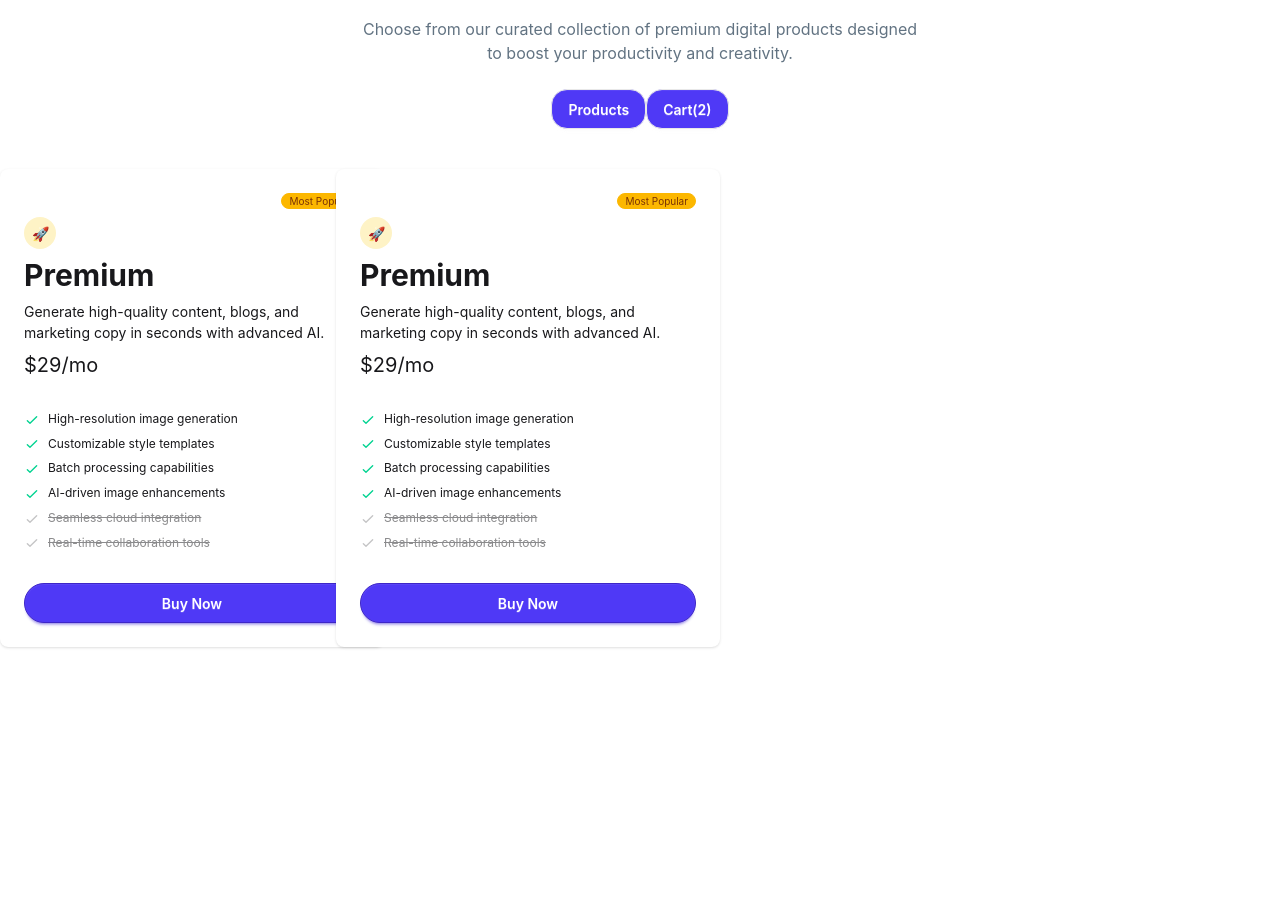
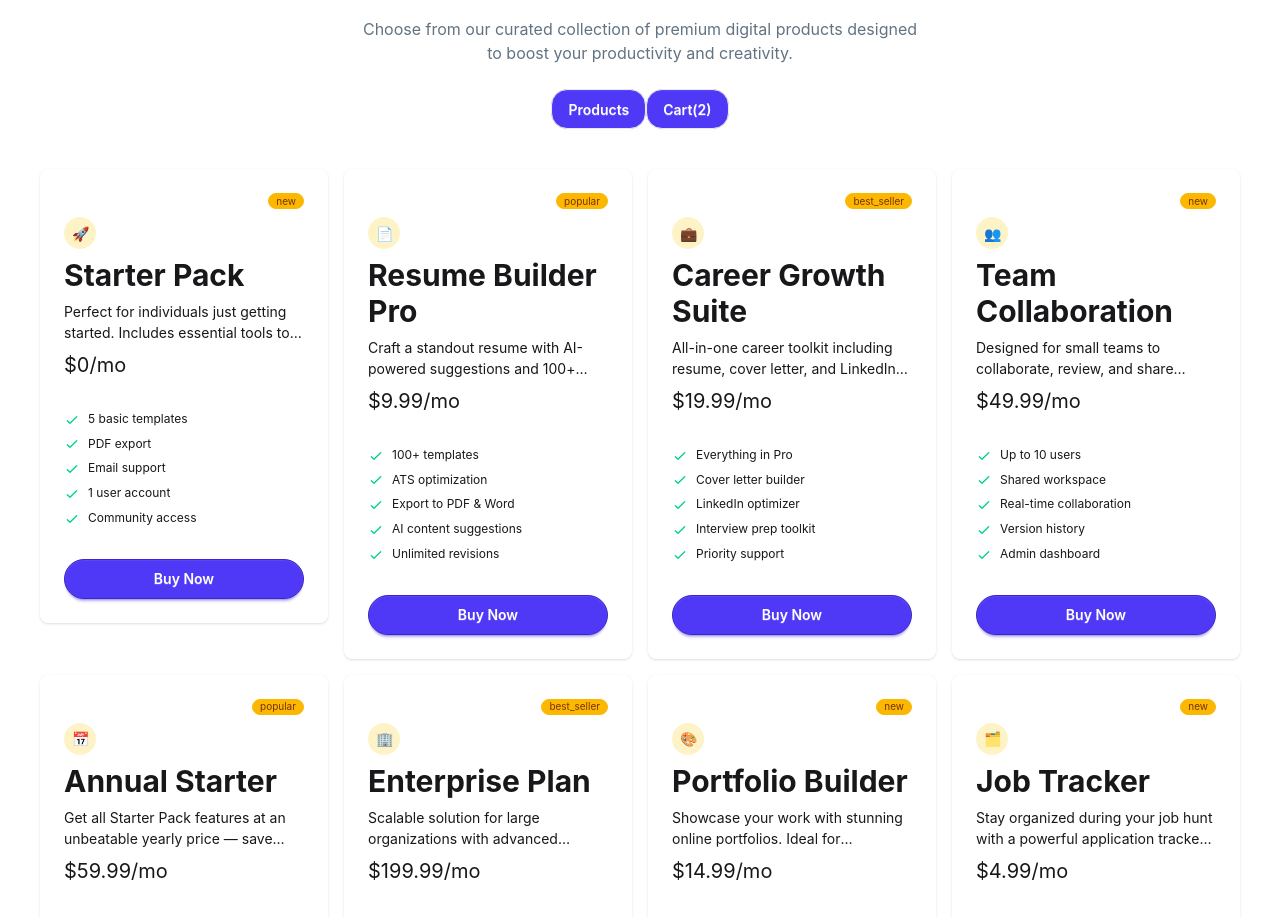
Before and after one commit to md-kudrot/Assignment-06, a React (Vite) app in the folder DigiTools-Platform/: page / in a window 1280 px wide. Shown: the part 1224-2141 px from the top of the page. Before the commit the page ends 1911 px from the top, so only its background shows below. Built offline with nearby package versions, Linux system fonts and the light colour scheme.

Commit message:
feat: enhance MainCart and AllCart components with dynamic data rendering

```diff
--- a/DigiTools-Platform/src/App.jsx
+++ b/DigiTools-Platform/src/App.jsx
@@ -1,17 +1,24 @@
+import { Suspense } from "react"
 import Hero from "./componants/Hero/Hero"
 import MainCart from "./componants/MainCartSection/MainCartSection"
 import Nav from "./componants/Nav/Nav"
 
+const fetchData = async () => {
+  const response = await fetch("/data.json")
+  return response.json();
+}
 
 
 
 function App() {
-
+  const dataPromise = fetchData()
   return (
     <>
-     <Nav></Nav>
+      <Nav></Nav>
       <Hero></Hero>
-      <MainCart></MainCart>
+      <Suspense fallback={<span className="loading loading-dots loading-xl"></span>}>
+        <MainCart dataPromise={dataPromise}></MainCart>
+      </Suspense>
     </>
   )
 }
--- a/DigiTools-Platform/src/componants/MainCartSection/AllCart/AllCart.jsx
+++ b/DigiTools-Platform/src/componants/MainCartSection/AllCart/AllCart.jsx
@@ -1,96 +1,38 @@
 import React from 'react';
 
-const AllCart = () => {
+const AllCart = ({item}) => {
+    console.log(item)
     return (
-        <div className='grid gap-16 py-10  grid-cols-2 md:grid-cols-3 lg:grid-cols-4'>
-            <div className="card w-96 bg-base-100 shadow-sm">
+        <div className=''>
+            <div className="card bg-base-100 shadow-sm">
                 <div className="card-body">
                     <div className="flex justify-end">
-                        <span className="badge badge-xs badge-warning">Most Popular</span>
+                        <span className="badge badge-xs badge-warning">{item.tagType}</span>
                     </div>
 
-                    <div className="bg-amber-100 rounded-full w-8 h-8 flex items-center justify-center">🚀</div>
+                    <div className="bg-amber-100 rounded-full w-8 h-8 flex items-center justify-center">{item.icon}</div>
 
                     <div className="space-y-2">
-                        <h2 className="text-3xl font-bold">Premium</h2>
-                        <p>Generate high-quality content, blogs, and marketing copy in seconds with advanced AI.</p>
-                        <span className="text-xl">$29/mo</span>
+                        <h2 className="text-3xl font-bold">{item.name}</h2>
+                        <p className='line-clamp-2'>{item.description}</p>
+                        <span className="text-xl">${item.price}/mo</span>
                     </div>
                     <ul className="mt-6 flex flex-col gap-2 text-xs">
-                        <li>
-                            <svg xmlns="http://www.w3.org/2000/svg" className="size-4 me-2 inline-block text-success" fill="none" viewBox="0 0 24 24" stroke="currentColor"><path strokeLinecap="round" strokeLinejoin="round" strokeWidth="2" d="M5 13l4 4L19 7" /></svg>
-                            <span>High-resolution image generation</span>
-                        </li>
-                        <li>
-                            <svg xmlns="http://www.w3.org/2000/svg" className="size-4 me-2 inline-block text-success" fill="none" viewBox="0 0 24 24" stroke="currentColor"><path strokeLinecap="round" strokeLinejoin="round" strokeWidth="2" d="M5 13l4 4L19 7" /></svg>
-                            <span>Customizable style templates</span>
-                        </li>
-                        <li>
-                            <svg xmlns="http://www.w3.org/2000/svg" className="size-4 me-2 inline-block text-success" fill="none" viewBox="0 0 24 24" stroke="currentColor"><path strokeLinecap="round" strokeLinejoin="round" strokeWidth="2" d="M5 13l4 4L19 7" /></svg>
-                            <span>Batch processing capabilities</span>
-                        </li>
-                        <li>
-                            <svg xmlns="http://www.w3.org/2000/svg" className="size-4 me-2 inline-block text-success" fill="none" viewBox="0 0 24 24" stroke="currentColor"><path strokeLinecap="round" strokeLinejoin="round" strokeWidth="2" d="M5 13l4 4L19 7" /></svg>
-                            <span>AI-driven image enhancements</span>
-                        </li>
-                        <li className="opacity-50">
-                            <svg xmlns="http://www.w3.org/2000/svg" className="size-4 me-2 inline-block text-base-content/50" fill="none" viewBox="0 0 24 24" stroke="currentColor"><path strokeLinecap="round" strokeLinejoin="round" strokeWidth="2" d="M5 13l4 4L19 7" /></svg>
-                            <span className="line-through">Seamless cloud integration</span>
-                        </li>
-                        <li className="opacity-50">
-                            <svg xmlns="http://www.w3.org/2000/svg" className="size-4 me-2 inline-block text-base-content/50" fill="none" viewBox="0 0 24 24" stroke="currentColor"><path strokeLinecap="round" strokeLinejoin="round" strokeWidth="2" d="M5 13l4 4L19 7" /></svg>
-                            <span className="line-through">Real-time collaboration tools</span>
-                        </li>
+
+                        {
+                            item.features.map(f => <li>
+                                <svg xmlns="http://www.w3.org/2000/svg" className="size-4 me-2 inline-block text-success" fill="none" viewBox="0 0 24 24" stroke="currentColor"><path strokeLinecap="round" strokeLinejoin="round" strokeWidth="2" d="M5 13l4 4L19 7" /></svg>
+                                <span>{f}</span>
+                            </li>)
+                        }
+
                     </ul>
                     <div className="mt-6">
                         <button className="btn btn-primary bg-[#4f39f6] text-white rounded-full btn-block">Buy Now</button>
                     </div>
                 </div>
             </div>
-            <div className="card w-96 bg-base-100 shadow-sm">
-                <div className="card-body">
-                    <div className="flex justify-end">
-                        <span className="badge badge-xs badge-warning">Most Popular</span>
-                    </div>
 
-                    <div className="bg-amber-100 rounded-full w-8 h-8 flex items-center justify-center">🚀</div>
-
-                    <div className="space-y-2">
-                        <h2 className="text-3xl font-bold">Premium</h2>
-                        <p>Generate high-quality content, blogs, and marketing copy in seconds with advanced AI.</p>
-                        <span className="text-xl">$29/mo</span>
-                    </div>
-                    <ul className="mt-6 flex flex-col gap-2 text-xs">
-                        <li>
-                            <svg xmlns="http://www.w3.org/2000/svg" className="size-4 me-2 inline-block text-success" fill="none" viewBox="0 0 24 24" stroke="currentColor"><path strokeLinecap="round" strokeLinejoin="round" strokeWidth="2" d="M5 13l4 4L19 7" /></svg>
-                            <span>High-resolution image generation</span>
-                        </li>
-                        <li>
-                            <svg xmlns="http://www.w3.org/2000/svg" className="size-4 me-2 inline-block text-success" fill="none" viewBox="0 0 24 24" stroke="currentColor"><path strokeLinecap="round" strokeLinejoin="round" strokeWidth="2" d="M5 13l4 4L19 7" /></svg>
-                            <span>Customizable style templates</span>
-                        </li>
-                        <li>
-                            <svg xmlns="http://www.w3.org/2000/svg" className="size-4 me-2 inline-block text-success" fill="none" viewBox="0 0 24 24" stroke="currentColor"><path strokeLinecap="round" strokeLinejoin="round" strokeWidth="2" d="M5 13l4 4L19 7" /></svg>
-                            <span>Batch processing capabilities</span>
-                        </li>
-                        <li>
-                            <svg xmlns="http://www.w3.org/2000/svg" className="size-4 me-2 inline-block text-success" fill="none" viewBox="0 0 24 24" stroke="currentColor"><path strokeLinecap="round" strokeLinejoin="round" strokeWidth="2" d="M5 13l4 4L19 7" /></svg>
-                            <span>AI-driven image enhancements</span>
-                        </li>
-                        <li className="opacity-50">
-                            <svg xmlns="http://www.w3.org/2000/svg" className="size-4 me-2 inline-block text-base-content/50" fill="none" viewBox="0 0 24 24" stroke="currentColor"><path strokeLinecap="round" strokeLinejoin="round" strokeWidth="2" d="M5 13l4 4L19 7" /></svg>
-                            <span className="line-through">Seamless cloud integration</span>
-                        </li>
-                        <li className="opacity-50">
-                            <svg xmlns="http://www.w3.org/2000/svg" className="size-4 me-2 inline-block text-base-content/50" fill="none" viewBox="0 0 24 24" stroke="currentColor"><path strokeLinecap="round" strokeLinejoin="round" strokeWidth="2" d="M5 13l4 4L19 7" /></svg>
-                            <span className="line-through">Real-time collaboration tools</span>
-                        </li>
-                    </ul>
-                    <div className="mt-6">
-                        <button className="btn btn-primary bg-[#4f39f6] text-white rounded-full btn-block">Buy Now</button>
-                    </div>
-                </div>
-            </div>
         </div>
     );
 };
--- a/DigiTools-Platform/src/componants/MainCartSection/MainCartSection.jsx
+++ b/DigiTools-Platform/src/componants/MainCartSection/MainCartSection.jsx
@@ -1,7 +1,9 @@
-import React from 'react';
+import React, { use } from 'react';
 import AllCart from './AllCart/AllCart';
 
-const MainCart = () => {
+const MainCart = ({ dataPromise }) => {
+    const data = use(dataPromise)
+    console.log(data)
     return (
         <div className='mx-auto container'>
             <div className="text-center mt-20 space-y-6">
@@ -12,8 +14,13 @@ const MainCart = () => {
                     <button className="btn bg-[#4f39f6] text-white rounded-2xl">Cart(2)</button>
                 </div>
             </div>
+            <div className="grid grid-cols-4 gap-4 p-10">
+                {
+                    data.map(item => <AllCart item={item}></AllCart>)
+                }
+            </div>
 
-        <AllCart></AllCart>
+
 
         </div>
     );
```
